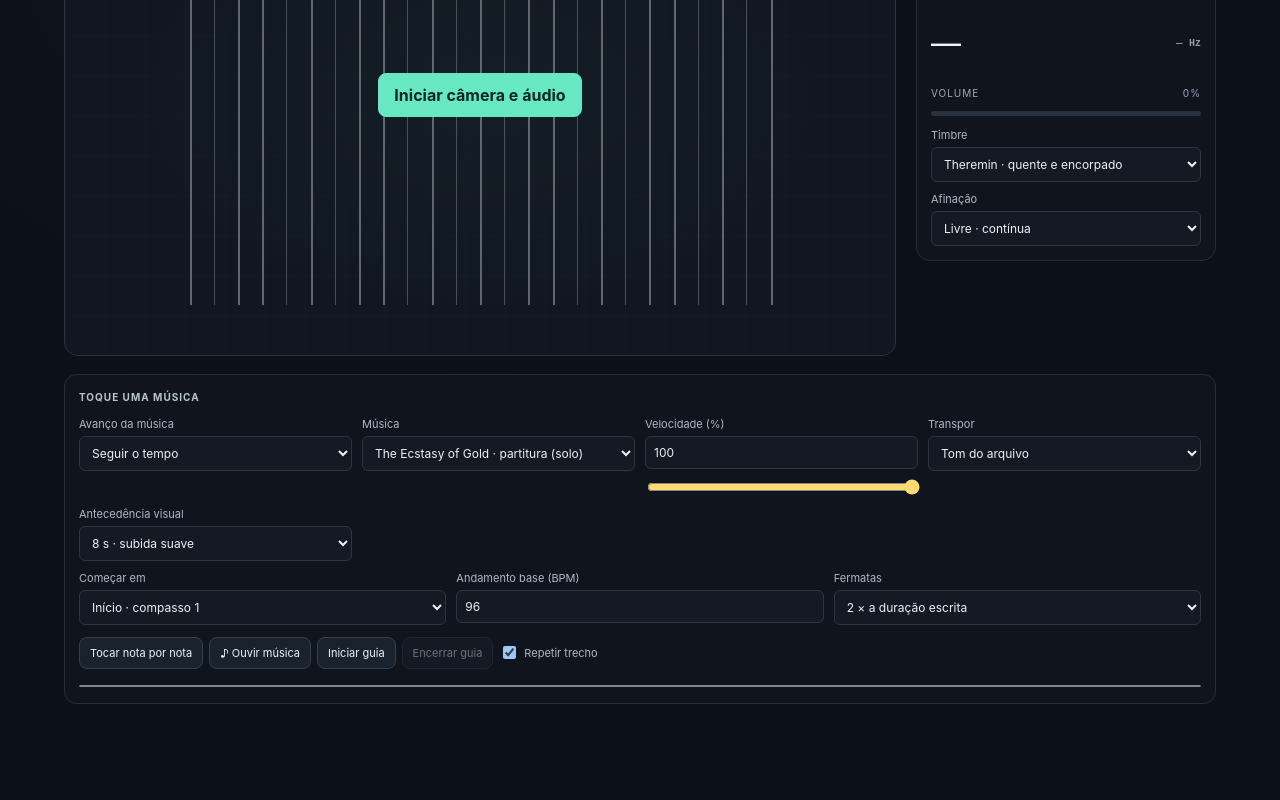
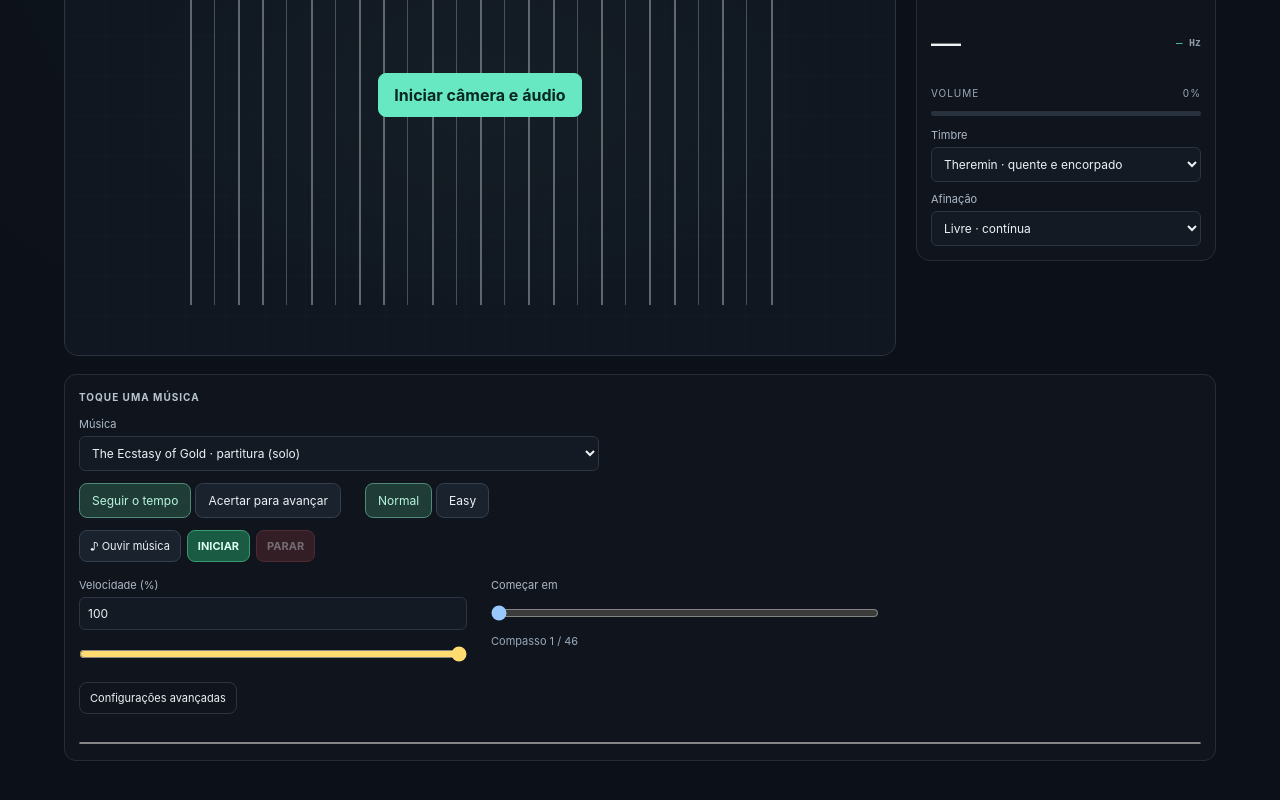
Before and after one commit to RafaBotossi/Theremin, a React (Vite) app: page / in a window 1280 px wide. Shown: the part 294-1094 px from the top of the page. Before the commit the page ends 1042 px from the top, so only its background shows below. Built offline with nearby package versions, Linux system fonts and the light colour scheme.

Commit message:
Simplify song controls and add Easy target pitch assistance

```diff
--- a/src/app/App.tsx
+++ b/src/app/App.tsx
@@ -24,6 +24,7 @@ export function App() {
     settings,
     muted || songGuide.listening,
     calibrating,
+    songGuide.easyTarget ?? null,
   );
   const recorder = useRef<MediaRecorder | null>(null);
   const clipRef = useRef("");
--- a/src/components/SongPanel.tsx
+++ b/src/components/SongPanel.tsx
@@ -34,6 +34,9 @@ export function SongPanel({
   reading?: Reading;
 }) {
   const [choice, setChoice] = useState("ecstasy");
+  const [advanced, setAdvanced] = useState(false);
+  const [easy, setEasy] = useState(false);
+  const [startNote, setStartNote] = useState(0);
   const [tracks, setTracks] = useState<Melody[]>([]);
   const [track, setTrack] = useState(0);
   const [speed, setSpeed] = useState(1);
@@ -64,10 +67,19 @@ export function SongPanel({
       : choice === "demo"
         ? demoMelody
         : tracks[track];
-  const notes = useMemo(
-    () => melody?.notes.map((n) => ({ ...n, midi: n.midi + transpose })) ?? [],
-    [melody, transpose],
+  const notes = useMemo(() => {
+    const offset =
+      choice !== "ecstasy" && startNote > 0
+        ? (melody?.notes[startNote]?.start ?? 0)
+        : 0;
+    return (
+      melody?.notes.slice(choice === "ecstasy" ? 0 : startNote).map((n) => ({
+        ...n,
+        start: n.start - offset,
+        midi: n.midi + transpose,
+      })) ?? []
     );
+  }, [melody, transpose, choice, startNote]);
   const duration = notes.length
     ? notes[notes.length - 1].start + notes[notes.length - 1].duration
     : 0;
@@ -174,6 +186,10 @@ export function SongPanel({
       enabled
         ? {
             active: true,
+            easyTarget:
+              easy && status === "playing" && time >= 0 && !playback.listening
+                ? (frame.current?.midi ?? null)
+                : null,
             timed: !practice && status !== "done",
             falling:
               !practice && status !== "done"
@@ -214,6 +230,7 @@ export function SongPanel({
     practice,
     notes,
     lookahead,
+    easy,
   ]);
   useEffect(
     () => () => {
@@ -240,6 +257,7 @@ export function SongPanel({
       if (id !== generation.current) return;
       setTracks(parsed);
       setTrack(0);
+      setStartNote(0);
       setChoice("midi");
       setTranspose(0);
     } catch (e) {
@@ -276,22 +294,7 @@ export function SongPanel({
   return (
     <section className="song-panel" aria-label="Escolha de música">
       <p className="eyebrow">TOQUE UMA MÚSICA</p>
-      <div className="song-controls">
-        <label>
-          Avanço da música
-          <select
-            value={practice ? "practice" : "timed"}
-            onChange={(e) => {
-              reset();
-              setPractice(e.target.value === "practice");
-            }}
-          >
-            <option value="timed">Seguir o tempo</option>
-            <option value="practice">
-              No meu ritmo · acertar para avançar
-            </option>
-          </select>
-        </label>
+      <div className="song-selection">
         <label>
           Música
           <select
@@ -299,6 +302,7 @@ export function SongPanel({
             onChange={(e) => {
               generation.current++;
               setChoice(e.target.value);
+              setStartNote(0);
               reset();
               setError("");
             }}
@@ -310,6 +314,127 @@ export function SongPanel({
             <option value="midi">Meu arquivo MIDI</option>
           </select>
         </label>
+      </div>
+      {choice === "midi" && (
+        <div className="song-controls">
+          <label>
+            Importar melodia MIDI
+            <input
+              type="file"
+              accept=".mid,.midi"
+              onChange={(e) => {
+                void importFile(e.target.files?.[0]);
+                e.target.value = "";
+              }}
+            />
+          </label>
+          {!!tracks.length && (
+            <label>
+              Trilha da melodia
+              <select
+                value={track}
+                onChange={(e) => {
+                  setTrack(Number(e.target.value));
+                  setStartNote(0);
+                  reset();
+                }}
+              >
+                {tracks.map((t, i) => (
+                  <option key={i} value={i}>
+                    {t.name}
+                  </option>
+                ))}
+              </select>
+            </label>
+          )}
+        </div>
+      )}
+
+      <div className="song-mode-row">
+        <div
+          role="group"
+          aria-label="Avanço da música"
+          className="song-segments"
+        >
+          <button
+            aria-pressed={!practice}
+            onClick={() => {
+              reset();
+              setPractice(false);
+            }}
+          >
+            Seguir o tempo
+          </button>
+          <button
+            aria-pressed={practice}
+            onClick={() => {
+              reset();
+              setPractice(true);
+            }}
+          >
+            Acertar para avançar
+          </button>
+        </div>
+        <div role="group" aria-label="Dificuldade" className="song-segments">
+          <button
+            aria-pressed={!easy}
+            onClick={() => {
+              setEasy(false);
+              match.current = { ...emptyMatch };
+            }}
+          >
+            Normal
+          </button>
+          <button
+            aria-pressed={easy}
+            title="Corrige até um semitom acima ou abaixo do alvo"
+            onClick={() => {
+              setEasy(true);
+              match.current = { ...emptyMatch };
+            }}
+          >
+            Easy
+          </button>
+        </div>
+      </div>
+      <div className="song-transport">
+        <button
+          disabled={blocked || !notes.length || polyphonic || outOfRange}
+          onClick={() => {
+            if (playback.listening || playback.loading) {
+              playback.stop();
+              return;
+            }
+            void playback.listen().then((ok) => {
+              if (ok) start(false);
+            });
+          }}
+        >
+          {playback.loading
+            ? "Cancelar áudio"
+            : playback.listening
+              ? "Desligar som automático"
+              : "♪ Ouvir música"}
+        </button>
+
+        <button
+          className="song-start"
+          disabled={!notes.length || polyphonic || outOfRange || blocked}
+          onClick={
+            status === "playing" ? () => setStatus("paused") : () => start()
+          }
+        >
+          {status === "playing" ? "PAUSAR" : "INICIAR"}
+        </button>
+        <button
+          className="song-stop"
+          disabled={status === "idle" && !playback.loading}
+          onClick={reset}
+        >
+          PARAR
+        </button>
+      </div>
+      <div className="song-primary-controls">
         <div className="speed-control">
           <label>
             Velocidade (%)
@@ -336,6 +461,49 @@ export function SongPanel({
             onChange={(e) => setSpeed(Number(e.target.value) / 100)}
           />
         </div>
+
+        <label>
+          Começar em
+          <input
+            type="range"
+            min={choice === "ecstasy" ? 1 : 0}
+            aria-label="Começar em"
+            max={
+              choice === "ecstasy"
+                ? 46
+                : Math.max(0, (melody?.notes.length ?? 1) - 1)
+            }
+            step={1}
+            disabled={!melody?.notes.length}
+            value={choice === "ecstasy" ? startMeasure : startNote}
+            aria-valuetext={
+              choice === "ecstasy"
+                ? `Compasso ${startMeasure} de 46`
+                : `Nota ${startNote + 1} de ${melody?.notes.length ?? 0}`
+            }
+            onChange={(e) => {
+              reset();
+              if (choice === "ecstasy") setStartMeasure(Number(e.target.value));
+              else setStartNote(Number(e.target.value));
+            }}
+          />
+          <span className="song-start-position">
+            {choice === "ecstasy"
+              ? `Compasso ${startMeasure} / 46`
+              : `Nota ${startNote + 1} / ${melody?.notes.length ?? 0}`}
+          </span>
+        </label>
+      </div>
+      <button
+        className="song-advanced-toggle"
+        aria-expanded={advanced}
+        aria-controls="song-advanced"
+        onClick={() => setAdvanced(!advanced)}
+      >
+        Configurações avançadas
+      </button>
+      <div id="song-advanced" hidden={!advanced}>
+        <div className="song-controls">
           <label>
             Transpor
             <select
@@ -364,26 +532,18 @@ export function SongPanel({
               <option value={8}>8 s · subida suave</option>
               <option value={12}>12 s · subida bem lenta</option>
             </select>
+          </label>{" "}
+          <label className="check">
+            <input
+              type="checkbox"
+              checked={loop}
+              onChange={(e) => setLoop(e.target.checked)}
+            />
+            Repetir trecho
           </label>
         </div>
         {choice === "ecstasy" && (
-        <>
           <div className="song-controls score-controls">
-            <label>
-              Começar em
-              <select
-                value={startMeasure}
-                onChange={(e) => {
-                  setStartMeasure(Number(e.target.value));
-                  reset();
-                }}
-              >
-                <option value={1}>Início · compasso 1</option>
-                <option value={12}>Tema principal · compasso 12</option>
-                <option value={24}>Tema grave · compasso 24</option>
-                <option value={33}>Seção final · compasso 33</option>
-              </select>
-            </label>
             <label>
               Andamento base (BPM)
               <input
@@ -416,95 +576,7 @@ export function SongPanel({
               </select>
             </label>
           </div>
-        </>
         )}
-      {choice === "midi" && (
-        <div className="song-controls">
-          <label>
-            Importar melodia MIDI
-            <input
-              type="file"
-              accept=".mid,.midi"
-              onChange={(e) => {
-                void importFile(e.target.files?.[0]);
-                e.target.value = "";
-              }}
-            />
-          </label>
-          {!!tracks.length && (
-            <label>
-              Trilha da melodia
-              <select
-                value={track}
-                onChange={(e) => {
-                  setTrack(Number(e.target.value));
-                  reset();
-                }}
-              >
-                {tracks.map((t, i) => (
-                  <option key={i} value={i}>
-                    {t.name}
-                  </option>
-                ))}
-              </select>
-            </label>
-          )}
-        </div>
-      )}
-      <div className="song-transport">
-        <button
-          disabled={blocked || !notes.length || polyphonic || outOfRange}
-          onClick={() => {
-            playback.stop();
-            start(true);
-          }}
-        >
-          Tocar nota por nota
-        </button>
-        <button
-          disabled={blocked || !notes.length || polyphonic || outOfRange}
-          onClick={() => {
-            if (playback.listening || playback.loading) {
-              playback.stop();
-              return;
-            }
-            void playback.listen().then((ok) => {
-              if (ok) start(false);
-            });
-          }}
-        >
-          {playback.loading
-            ? "Cancelar áudio"
-            : playback.listening
-              ? "Desligar som automático"
-              : "♪ Ouvir música"}
-        </button>
-        <button
-          disabled={!notes.length || polyphonic || outOfRange || blocked}
-          onClick={
-            status === "playing" ? () => setStatus("paused") : () => start()
-          }
-        >
-          {status === "playing"
-            ? "Pausar guia"
-            : status === "paused"
-              ? "Retomar guia"
-              : "Iniciar guia"}
-        </button>
-        <button
-          disabled={status === "idle" && !playback.loading}
-          onClick={reset}
-        >
-          Encerrar guia
-        </button>
-        <label className="check">
-          <input
-            type="checkbox"
-            checked={loop}
-            onChange={(e) => setLoop(e.target.checked)}
-          />
-          Repetir trecho
-        </label>
       </div>
       <div className="song-status" role="status">
         {error ||
--- a/src/hooks/useHandTracking.ts
+++ b/src/hooks/useHandTracking.ts
@@ -19,6 +19,7 @@ import {
 import { emptyReading, type Hand, type Settings } from "../types/theremin";
 import { hasOpenPalm, palmPoint } from "../vision/openPalm";
 import { VolumeLatch, loadVolume } from "../mapping/volumeLatch";
+import { easyPitch } from "../music/easyPitch";
 const connections = [
   [0, 1, 2, 3, 4],
   [0, 5, 6, 7, 8],
@@ -31,11 +32,12 @@ export function useHandTracking(
   settings: Settings,
   muted: boolean,
   calibrating: boolean,
+  easyTarget: number | null = null,
 ) {
   const video = useRef<HTMLVideoElement>(null),
     canvas = useRef<HTMLCanvasElement>(null);
-  const current = useRef({ settings, muted, calibrating });
-  current.current = { settings, muted, calibrating };
+  const current = useRef({ settings, muted, calibrating, easyTarget });
+  current.current = { settings, muted, calibrating, easyTarget };
   const [status, setStatus] = useState<"idle" | "loading" | "running">("idle");
   const [error, setError] = useState("");
   const [reading, setReading] = useState(() => ({
@@ -228,7 +230,10 @@ export function useHandTracking(
               dt,
               s.smoothing,
             );
-            frequency = quantize(frequencyAt(t, s.fMin, s.fMax), s.scale);
+            frequency = easyPitch(
+              quantize(frequencyAt(t, s.fMin, s.fMax), s.scale),
+              current.current.easyTarget,
+            );
           } else if (!safe) pitchFilter.reset();
           if (s.controlMode === "wand") {
             // Never let ambiguous single-hand reassignment overwrite the volume.
--- /dev/null
+++ b/src/music/easyPitch.ts
@@ -0,0 +1,9 @@
+import { midiFrequency } from "./song";
+export function easyPitch(frequency: number, target: number | null) {
+  if (target === null || !Number.isFinite(frequency) || frequency <= 0)
+    return frequency;
+  const correct = midiFrequency(target);
+  return Math.abs(1200 * Math.log2(frequency / correct)) <= 100 + 1e-7
+    ? correct
+    : frequency;
+}
--- a/src/music/song.ts
+++ b/src/music/song.ts
@@ -9,6 +9,7 @@ export interface Melody {
   notes: SongNote[];
 }
 export interface SongGuide {
+  easyTarget?: number | null;
   listening: boolean;
   attack: number | null;
   active: boolean;
--- a/src/styles/main.css
+++ b/src/styles/main.css
@@ -12,6 +12,83 @@
   font-synthesis: none;
   font-weight: 400;
   color-scheme: dark;
+}
+.song-selection {
+  max-width: 520px;
+}
+.song-mode-row {
+  display: flex;
+  flex-wrap: wrap;
+  align-items: center;
+  gap: 10px 24px;
+  margin-top: 12px;
+}
+.song-segments {
+  display: flex;
+  gap: 4px;
+  flex-wrap: wrap;
+}
+.instrument-app .song-segments button {
+  padding: 9px 12px;
+  font-size: 12px;
+}
+.instrument-app .song-segments button[aria-pressed="true"] {
+  background: #203c36;
+  border-color: #518a79;
+  color: #b5f5df;
+}
+.instrument-app .song-transport .song-start {
+  background: #195b43;
+  border-color: #3a9b70;
+  color: #dcfff0;
+  font-weight: 650;
+}
+.instrument-app .song-transport .song-stop {
+  background: #662c33;
+  border-color: #a34b55;
+  color: #ffe5e8;
+  font-weight: 650;
+}
+.instrument-app .song-transport .song-start:hover:not(:disabled) {
+  background: #247956;
+}
+.instrument-app .song-transport .song-stop:hover:not(:disabled) {
+  background: #88343e;
+}
+.song-primary-controls {
+  display: grid;
+  grid-template-columns: repeat(2, minmax(0, 1fr));
+  max-width: 800px;
+  gap: 24px;
+  margin-top: 16px;
+}
+.song-primary-controls label {
+  min-width: 0;
+}
+.song-primary-controls input[type="range"] {
+  width: 100%;
+  margin: 8px 0;
+}
+.song-start-position {
+  color: #9aa9bc;
+  font-size: 11px;
+}
+.instrument-app .song-advanced-toggle {
+  font-size: 11px;
+  background: transparent;
+  border-color: #2b3542;
+  padding: 8px 10px;
+  margin: 12px 0;
+}
+#song-advanced:not([hidden]) {
+  padding: 12px 0;
+  border-top: 1px solid #27313e;
+}
+@media (max-width: 540px) {
+  .song-primary-controls {
+    grid-template-columns: 1fr;
+    gap: 12px;
+  }
 }
 .instrument-app {
   padding-bottom: 24px;
```
Also changed, not shown: scripts/song-audio-smoke.mjs (+5 -2 lines), scripts/song-smoke.mjs (+9 -13 lines), scripts/wand-smoke.mjs (+29 -8 lines), 2 other files (tests, documents, lock files or other folders). Lines whose indentation alone changed are shown as unchanged.
